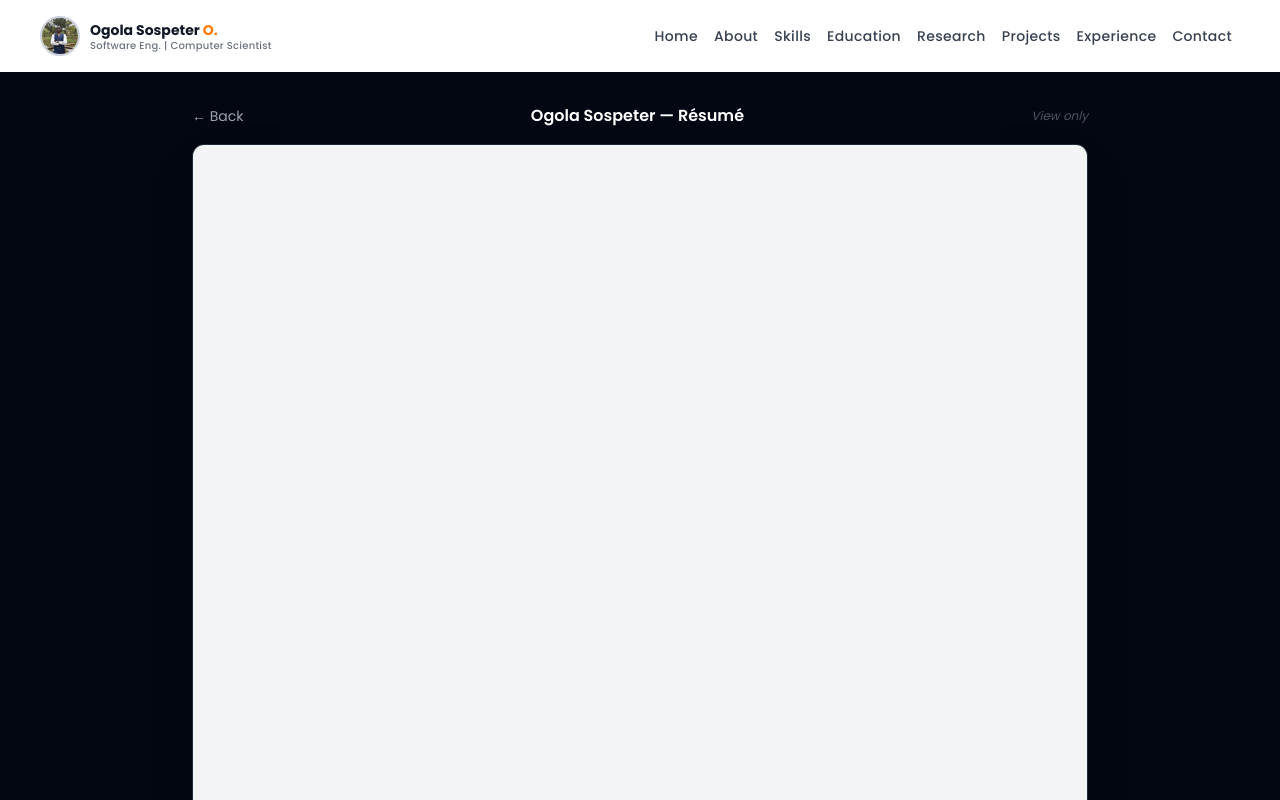
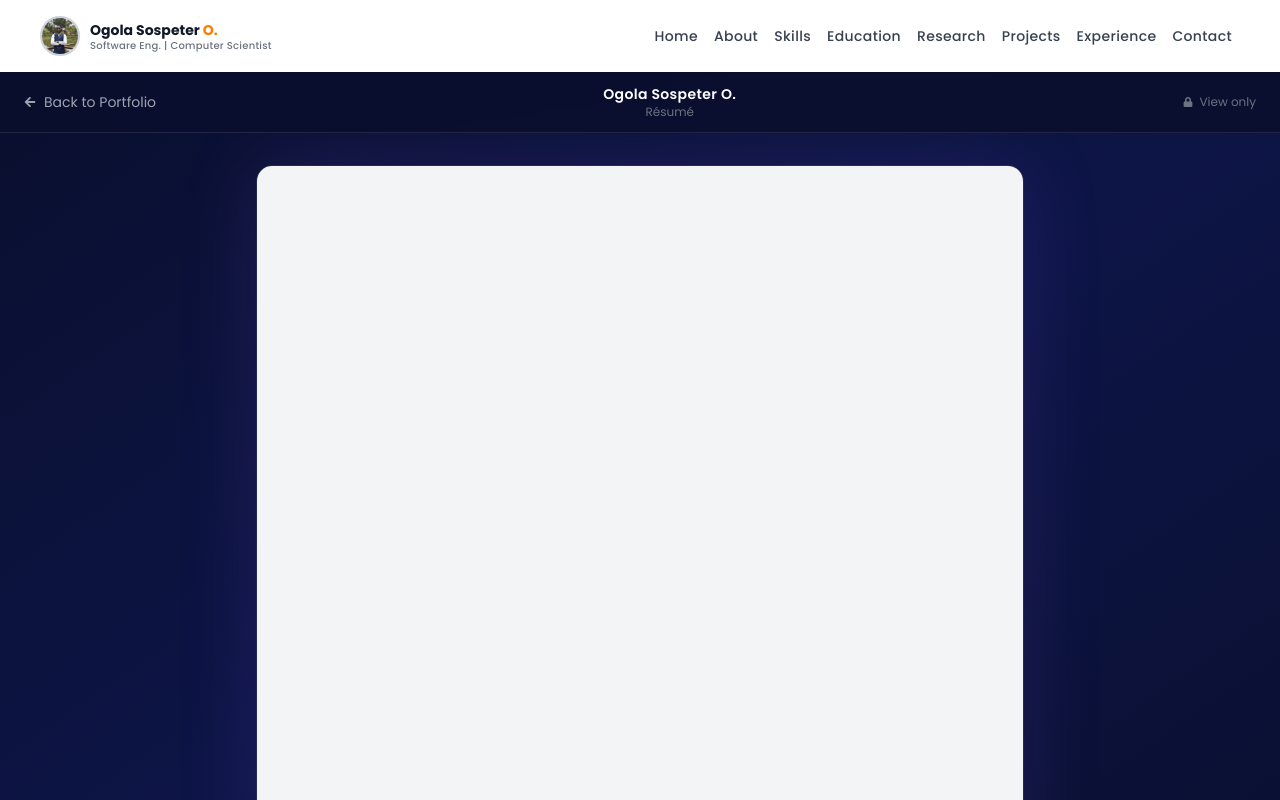
Before and after one commit to ogolaSospeter/ogolasospeter.github.io, a Next.js app: page /resume in a window 1280 px wide. Shown: the top 800 px of the page. Built offline with nearby package versions, Linux system fonts and the light colour scheme.

Commit message:
redesign: clean professional resume viewer with dark gradient, scrollable PDF

```diff
--- a/components/ResumeViewer.tsx
+++ b/components/ResumeViewer.tsx
@@ -2,18 +2,14 @@
 
 import { useEffect, useRef } from "react";
 import Link from "next/link";
+import { FaArrowLeft, FaLock } from "react-icons/fa";
 
 export default function ResumeViewer() {
   const containerRef = useRef<HTMLDivElement>(null);
 
   useEffect(() => {
-    // Block right-click on the viewer
-    const el = containerRef.current;
-    if (!el) return;
-
     const blockContext = (e: MouseEvent) => e.preventDefault();
     const blockKeys = (e: KeyboardEvent) => {
-      // Block Ctrl+S, Ctrl+P, Ctrl+Shift+I, F12, PrintScreen
       if (
         (e.ctrlKey && ["s", "p", "u"].includes(e.key.toLowerCase())) ||
         e.key === "F12" ||
@@ -23,11 +19,10 @@ export default function ResumeViewer() {
       }
     };
 
-    el.addEventListener("contextmenu", blockContext);
+    document.addEventListener("contextmenu", blockContext);
     document.addEventListener("keydown", blockKeys);
-
     return () => {
-      el.removeEventListener("contextmenu", blockContext);
+      document.removeEventListener("contextmenu", blockContext);
       document.removeEventListener("keydown", blockKeys);
     };
   }, []);
@@ -35,62 +30,58 @@ export default function ResumeViewer() {
   return (
     <div
       ref={containerRef}
-      className="min-h-screen bg-gray-950 flex flex-col items-center py-8 px-4"
+      className="min-h-screen bg-gradient-to-br from-[#0a0f2e] via-[#0d1547] to-[#0a0f2e] flex flex-col"
       style={{ userSelect: "none", WebkitUserSelect: "none" }}
     >
-      {/* Header */}
-      <div className="w-full max-w-4xl flex items-center justify-between mb-4">
+      {/* Top bar */}
+      <header className="sticky top-0 z-30 bg-[#0a0f2e]/90 backdrop-blur border-b border-white/10 px-6 py-3 flex items-center justify-between">
         <Link
           href="/#about"
-          className="text-gray-400 hover:text-white text-sm transition-colors"
+          className="flex items-center gap-2 text-gray-400 hover:text-white text-sm transition-colors"
         >
-          ← Back
+          <FaArrowLeft className="text-xs" />
+          Back to Portfolio
         </Link>
-        <h1 className="text-white font-semibold text-base">
-          Ogola Sospeter — Résumé
-        </h1>
-        <span className="text-xs text-gray-600 italic">View only</span>
+
+        <div className="text-center">
+          <p className="text-white font-semibold text-sm tracking-wide">Ogola Sospeter O.</p>
+          <p className="text-gray-500 text-xs">Résumé</p>
         </div>
 
-      {/* Viewer wrapper — overlay blocks direct interaction with iframe */}
-      <div className="relative w-full max-w-4xl rounded-xl overflow-hidden shadow-2xl border border-gray-800">
-        {/* Watermark */}
+        <div className="flex items-center gap-1.5 text-xs text-gray-500">
+          <FaLock className="text-[10px]" />
+          View only
+        </div>
+      </header>
+
+      {/* PDF viewer */}
+      <main className="flex-1 flex flex-col items-center px-4 py-8">
+        <div className="w-full max-w-3xl relative rounded-2xl overflow-hidden shadow-[0_0_80px_rgba(139,92,246,0.15)] border border-white/10">
+          {/* Subtle watermark */}
           <div
-          className="absolute inset-0 pointer-events-none z-10 flex items-center justify-center"
-          aria-hidden="true"
+            className="absolute inset-0 z-10 pointer-events-none flex items-center justify-center overflow-hidden"
+            aria-hidden
           >
-          <p
-            className="text-white font-bold text-4xl opacity-[0.04] rotate-[-35deg] whitespace-nowrap select-none"
-            style={{ fontSize: "clamp(2rem, 6vw, 4rem)" }}
+            <span
+              className="text-white font-black opacity-[0.03] rotate-[-35deg] whitespace-nowrap"
+              style={{ fontSize: "clamp(3rem, 8vw, 5rem)", letterSpacing: "0.1em" }}
             >
-            Ogola Sospeter © 2026
-          </p>
+              OGOLA SOSPETER © 2026
+            </span>
           </div>
 
-        {/* Transparent click-blocker overlay — prevents right-click save on iframe */}
-        <div
-          className="absolute inset-0 z-20"
-          style={{ pointerEvents: "auto", background: "transparent" }}
-          onContextMenu={(e) => e.preventDefault()}
-          onDragStart={(e) => e.preventDefault()}
-        />
-
-        {/* PDF iframe */}
           <iframe
-          src="/OGOLA-SOSPETER-OKONGO_RESUME.pdf#toolbar=0&navpanes=0&scrollbar=0"
-          className="w-full"
-          style={{
-            height: "85vh",
-            border: "none",
-            pointerEvents: "none",
-          }}
-          title="Ogola Sospeter Resume"
+            src="/OGOLA-SOSPETER-OKONGO_RESUME.pdf#toolbar=0&navpanes=0&view=FitH"
+            className="w-full block"
+            style={{ height: "90vh", border: "none" }}
+            title="Ogola Sospeter Résumé"
           />
         </div>
 
-      <p className="mt-4 text-xs text-gray-600 italic">
-        © 2026 Ogola Sospeter. All rights reserved. Unauthorized reproduction prohibited.
+        <p className="mt-6 text-xs text-gray-600 italic text-center">
+          © 2026 Ogola Sospeter. All rights reserved. Unauthorized reproduction or distribution is prohibited.
         </p>
+      </main>
     </div>
   );
 }
```
Lines whose indentation alone changed are shown as unchanged.
